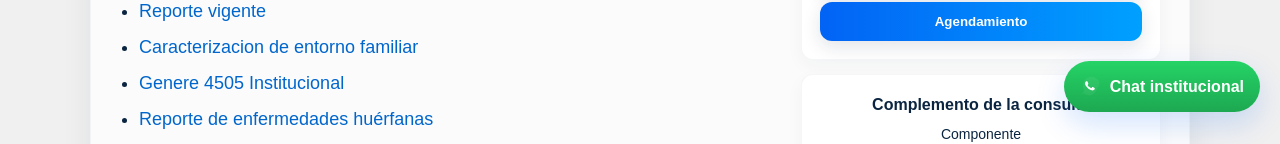
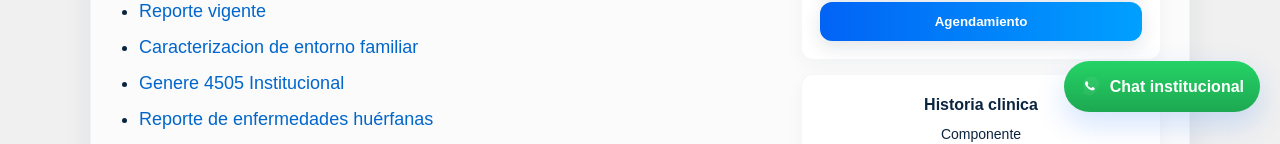
Before and after one commit to Spaservis/RIPS, a plain HTML site: page index1.html in a window 1280 px wide. Shown: the part 668-812 px from the top of the page. Drawn offline with Linux system fonts and the light colour scheme.

Commit message:
index1.html

```diff
--- a/index1.html
+++ b/index1.html
@@ -262,7 +262,7 @@
           </div>
 
           <div class="card" style="margin-top:14px; text-align:center">
-            <h4>Complemento de la consulta</h4>
+            <h4>Historia clinica</h4>
             <p style="font-size:14px; margin-top:8px;">Componente</p>
 
 	<ul>
```
